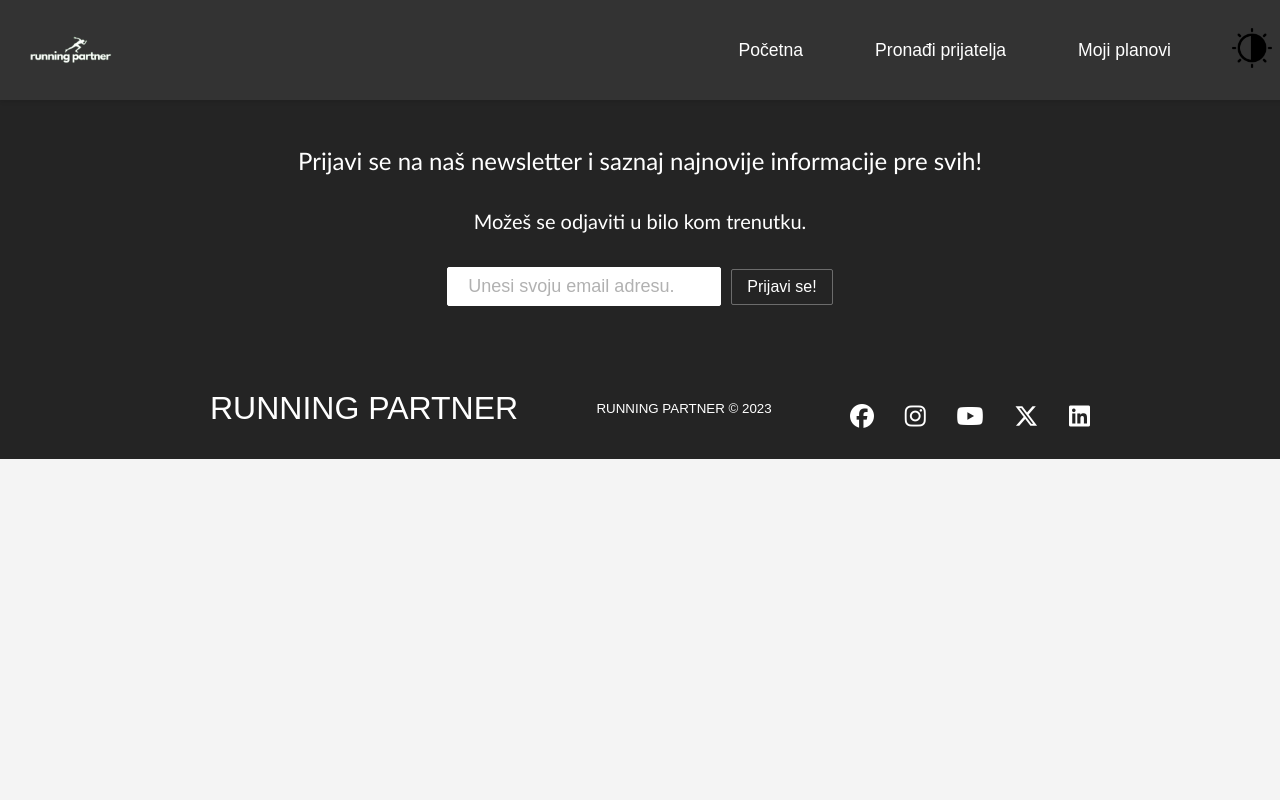
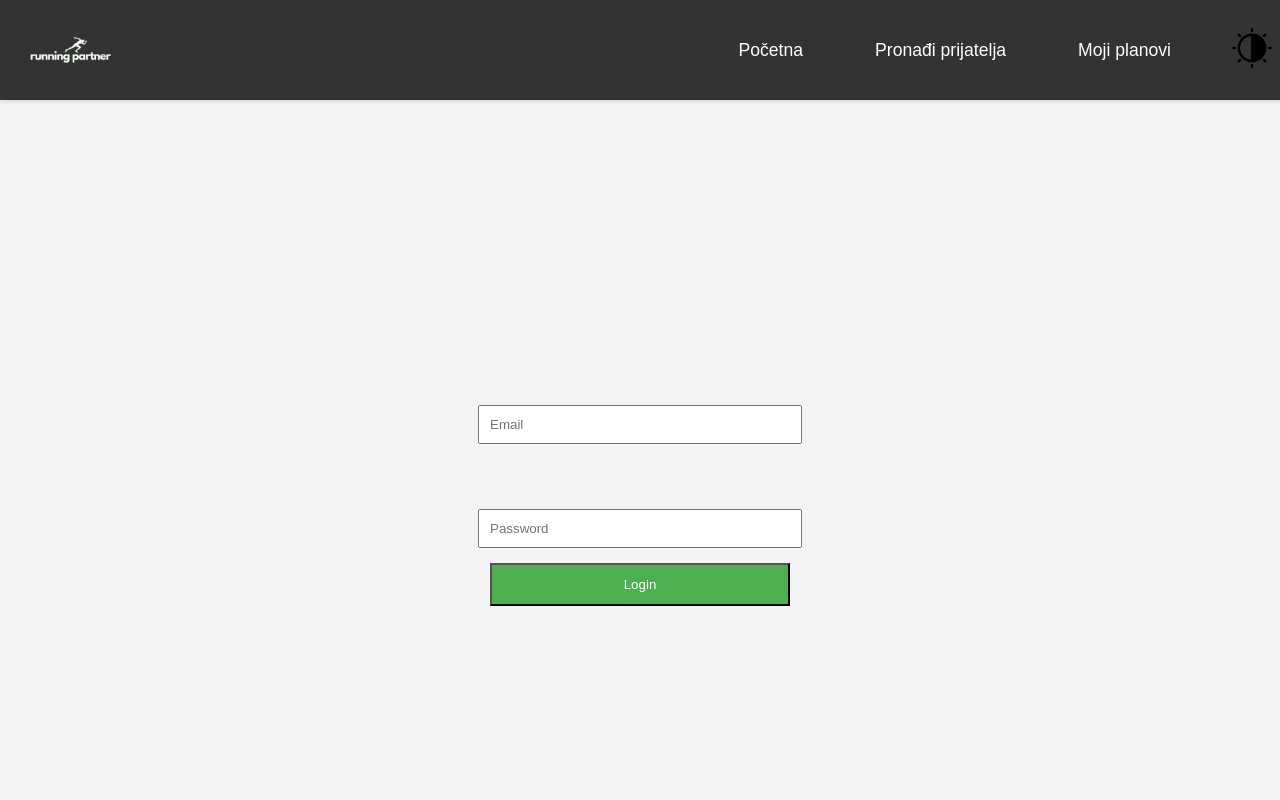
Before and after one commit to elab-development/internet-tehnologije-projekat-aplikacijapartnerzatrcanje_2020_0019, a React (Create React App) app in the folder frontend/React/frontend/: page /login in a window 1280 px wide. Shown: the top 800 px of the page. Built offline with nearby package versions, Linux system fonts and the light colour scheme.

Commit message:
Login i Registration komponente

```diff
--- a/frontend/React/frontend/package.json
+++ b/frontend/React/frontend/package.json
@@ -9,6 +9,7 @@
     "@testing-library/jest-dom": "^5.17.0",
     "@testing-library/react": "^13.4.0",
     "@testing-library/user-event": "^13.5.0",
+    "axios": "^1.6.7",
     "leaflet": "^1.9.4",
     "react": "^18.2.0",
     "react-dom": "^18.2.0",
--- a/frontend/React/frontend/src/App.js
+++ b/frontend/React/frontend/src/App.js
@@ -1,5 +1,8 @@
+
 import React from "react";
 import { BrowserRouter, Route, Routes } from "react-router-dom";
+import Registration from "./components/Registration";
+import Login from "./components/Login";
 import "./App.css";
 import Navbar from "./components/Navbar";
 import Footer from "./components/Footer";
@@ -13,6 +16,8 @@ import slika3 from "./assets/stefan.jpg"
 import slika4 from "./assets/nemanja.jpg"
 import slika5 from "./assets/marko.jpg"
 import slika6 from "./assets/milica.jpeg"
+ // Dodajte ovu liniju iznad ostalih import-ova
+
 
 
 function App() {
@@ -252,6 +257,8 @@ function App() {
     path="/moji-planovi"
     element={<MyPlans data={plns} deleteAPlan={deletePln} isDarkMode={isDarkMode} />}
   />
+  <Route path="/registracija" element={<Registration />} />
+  <Route path="/login" element={<Login />} />
 </Routes>
       <Footer isDarkMode={isDarkMode} />
     </BrowserRouter>
--- /dev/null
+++ b/frontend/React/frontend/src/components/Login.css
@@ -0,0 +1,25 @@
+.login-container {
+    display: flex;
+    flex-direction: column;
+    align-items: center;
+    justify-content: center;
+    height: 100vh;
+  }
+
+  .login-input {
+    margin-bottom: 15px;
+    padding: 10px;
+    width: 300px;
+  }
+
+  .login-button {
+    background-color: #4caf50;
+    color: white;
+    padding: 12px;
+    cursor: pointer;
+    width: 300px;
+  }
+
+  .login-button:hover {
+    background-color: #45a049;
+  }
--- /dev/null
+++ b/frontend/React/frontend/src/components/Login.js
@@ -0,0 +1,65 @@
+import React, { useState } from 'react';
+import axios from 'axios';
+import './Login.css';
+
+const Login = () => {
+  const [formData, setFormData] = useState({
+    email: '',
+    password: '',
+  });
+
+  const handleInputChange = (e) => {
+    setFormData({ ...formData, [e.target.name]: e.target.value });
+  };
+
+  const handleLogin = async () => {
+    try {
+      const response = await axios.post('http://127.0.0.1:8000/api/login', formData);
+
+
+      if (response.status === 201) {
+
+        localStorage.setItem('authToken', response.data.access_token);
+
+
+        console.log('Korisnik uspešno logovan.');
+
+
+
+      } else {
+
+        console.log('Neuspešno logovanje.');
+
+
+      }
+
+    } catch (error) {
+      console.error(error);
+    }
+  };
+
+
+  return (
+    <div className="login-container">
+      <input
+        type="email"
+        name="email"
+        placeholder="Email"
+        className="login-input"
+        onChange={handleInputChange}
+      />
+      <input
+        type="password"
+        name="password"
+        placeholder="Password"
+        className="login-input"
+        onChange={handleInputChange}
+      />
+      <button className="login-button" onClick={handleLogin}>
+        Login
+      </button>
+    </div>
+  );
+};
+
+export default Login;
--- /dev/null
+++ b/frontend/React/frontend/src/components/Registration.css
@@ -0,0 +1,24 @@
+.registration-container {
+    display: flex;
+    flex-direction: column;
+    width: 300px;
+    height: 500px;
+    margin: auto;
+
+  }
+
+  input {
+    margin-bottom: 10px;
+    padding: 8px;
+    margin-top:50px;
+
+
+  }
+
+
+  .registration-button {
+    background-color: #4caf50;
+    color: white;
+    padding: 10px;
+    cursor: pointer;
+  }
--- /dev/null
+++ b/frontend/React/frontend/src/components/Registration.js
@@ -0,0 +1,36 @@
+import React, { useState } from 'react';
+import axios from 'axios';
+import './Registration.css';
+
+const Registration = () => {
+  const [formData, setFormData] = useState({
+    name: '',
+    email: '',
+    password: '',
+    role: 'user',
+  });
+
+  const handleInputChange = (e) => {
+    setFormData({ ...formData, [e.target.name]: e.target.value });
+  };
+
+  const handleRegistration = async () => {
+    try {
+      const response = await axios.post('http://127.0.0.1:8000/api/register', formData);
+      console.log(response.data);
+    } catch (error) {
+      console.error(error);
+    }
+  };
+
+  return (
+    <div className="registration-container">
+      <input type="text" name="name" placeholder="Full Name" onChange={handleInputChange} />
+      <input type="email" name="email" placeholder="Email" onChange={handleInputChange} />
+      <input type="password" name="password" placeholder="Password" onChange={handleInputChange} />
+      <button className="registration-button" onClick={handleRegistration}>Register</button>
+    </div>
+  );
+};
+
+export default Registration;
```
Also changed, not shown: 1 other file (tests, documents, lock files or other folders).
